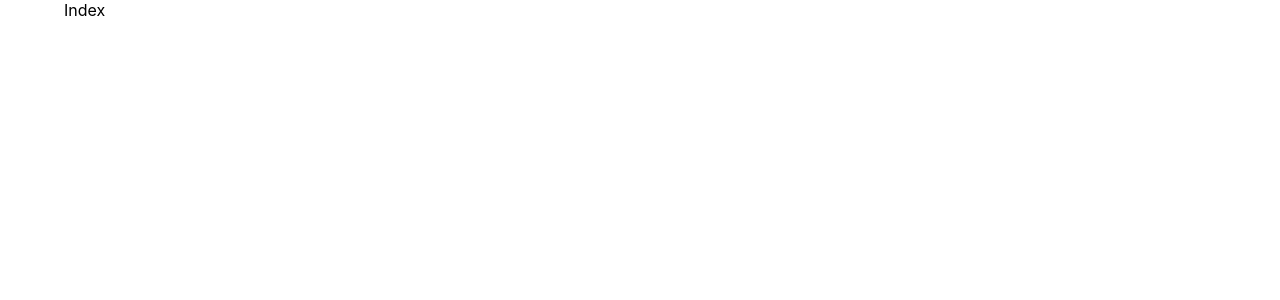
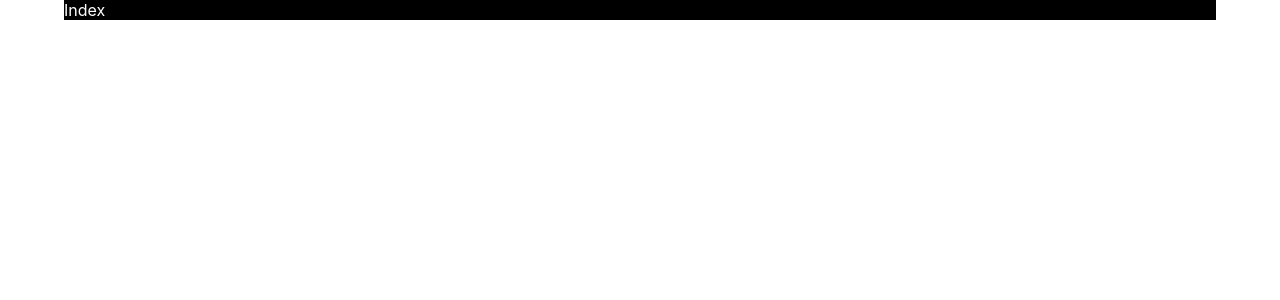
Before and after one commit to kand193/mirrous-nextjs-starter, a Next.js app: page / in a window 1280 px wide. Shown: the top 300 px of the page. Built offline with nearby package versions, Linux system fonts and the light colour scheme.

Commit message:
🎨 Add default theme for styling

```diff
--- a/src/components/Container.tsx
+++ b/src/components/Container.tsx
@@ -1,4 +1,4 @@
-import { FC } from "react";
+import React, { FC } from "react";
 import styled from "styled-components";
 
 const Container: FC = ({ children }) => <Wrapper>{children}</Wrapper>;
@@ -9,4 +9,6 @@ const Wrapper = styled.div`
   width: 90%;
   min-width: 325px;
   margin: 0 auto;
+  color: ${(props) => props.theme.colors.secondary};
+  background-color: ${(props) => props.theme.colors.primary};
 `;
--- /dev/null
+++ b/src/utils/style/theme.ts
@@ -0,0 +1,11 @@
+import { DefaultTheme } from "styled-components";
+
+const defaultTheme: DefaultTheme = {
+  breakpoints: ["320px", "1024px"],
+  colors: {
+    primary: "black",
+    secondary: "white",
+  },
+};
+
+export default defaultTheme;
```
Also changed, not shown: src/pages/_app.tsx (+4 -3 lines), src/types/styled.d.ts (added, +14 -0 lines), tsconfig.json (+12 -21 lines).
